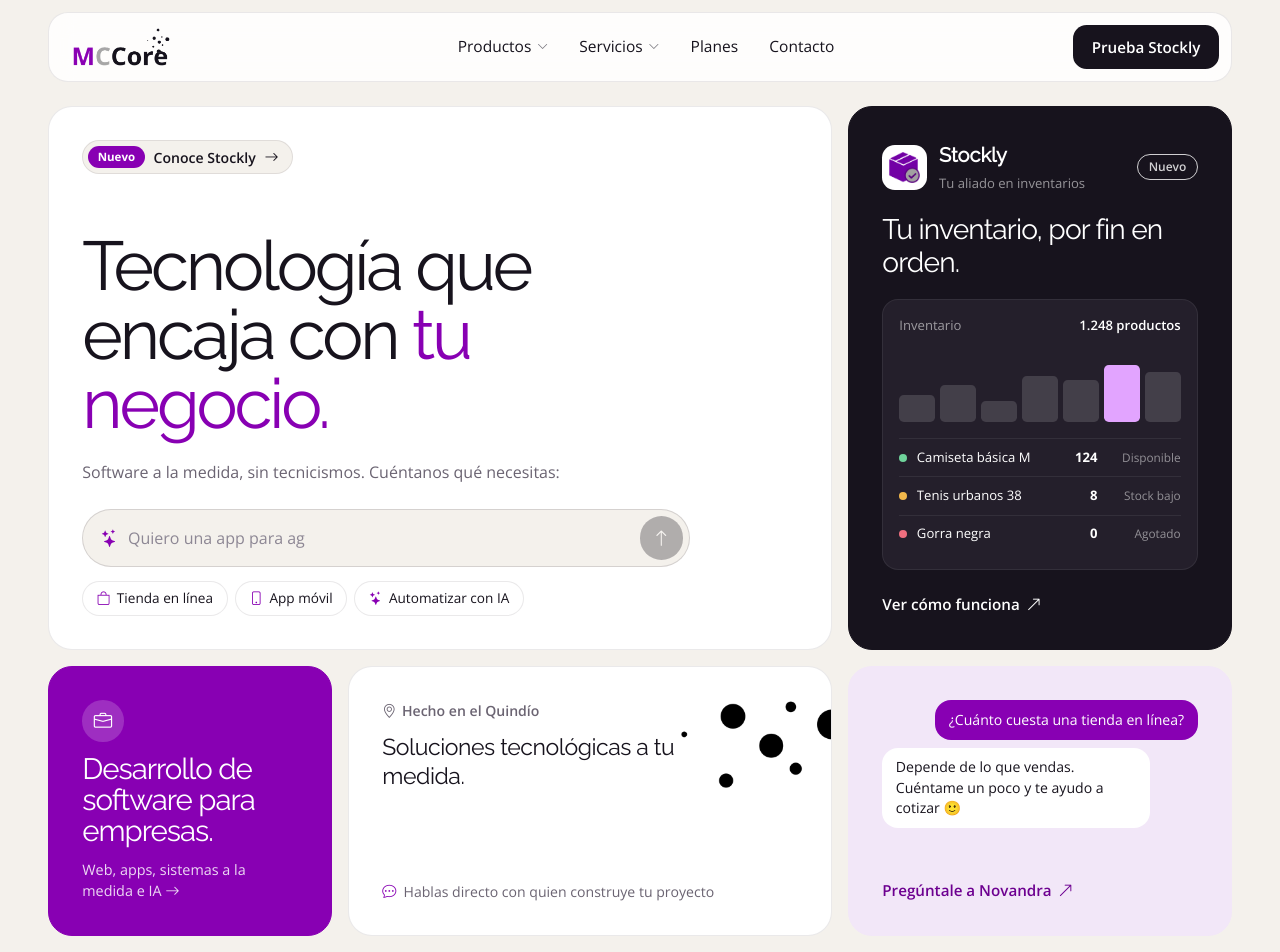
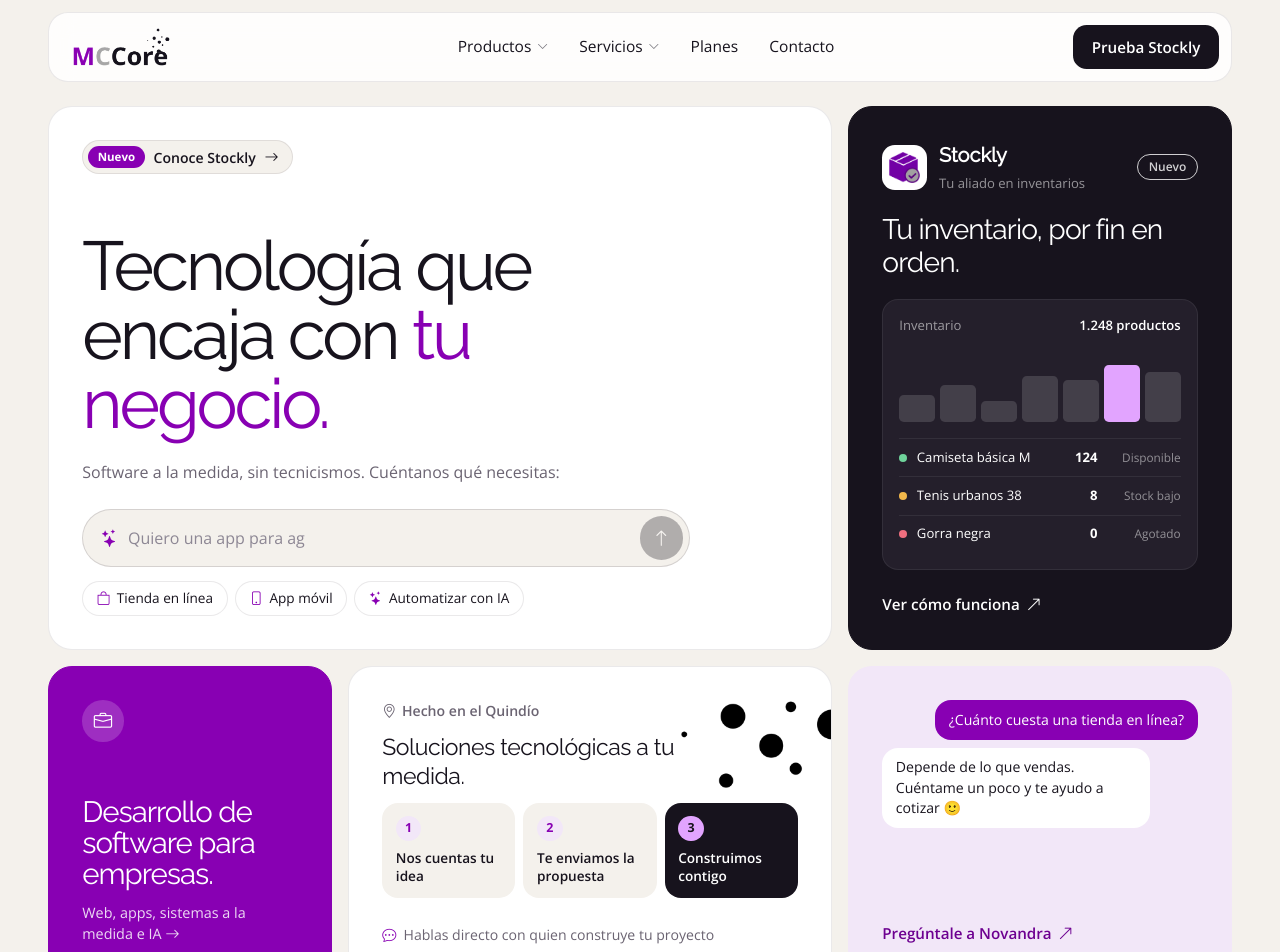
Before and after one commit to LuisaL1/MCCore, a React (Vite) app: page / in a window 1280 px wide. Shown: the top 952 px of the page. Built offline with nearby package versions, Linux system fonts and the light colour scheme.

Commit message:
Llenar espacio vacío en la tarjeta del Quindío

```diff
--- a/src/components/Hero.css
+++ b/src/components/Hero.css
@@ -377,3 +377,45 @@
 
 /* Mantiene la proporción de los círculos (tienen width/height en el HTML) */
 .human-circles { height: auto; }
+
+/* Mini paso a paso dentro de la tarjeta humana (llena el espacio con algo útil) */
+.human-steps {
+  display: grid;
+  grid-template-columns: repeat(3, 1fr);
+  gap: .5rem;
+  margin: auto 0 0;
+  padding: 0;
+  list-style: none;
+}
+.human-steps li {
+  display: flex;
+  flex-direction: column;
+  gap: .5rem;
+  padding: .8rem .85rem;
+  border-radius: 1rem;
+  background: var(--mc-bg);
+  font-size: .85rem;
+  font-weight: 600;
+  line-height: 1.3;
+}
+.human-steps span {
+  display: grid;
+  place-items: center;
+  width: 1.6rem;
+  height: 1.6rem;
+  border-radius: 50%;
+  font-size: .78rem;
+  font-weight: 700;
+  color: var(--mc-purple);
+  background: var(--mc-purple-soft);
+}
+.human-steps li:last-child { color: var(--mc-white); background: var(--mc-ink); }
+.human-steps li:last-child span { color: var(--mc-ink); background: var(--mc-lilac); }
+.tile-human .human-note { margin-top: .9rem; }
+@media (max-width: 420px) {
+  .human-steps { grid-template-columns: 1fr; }
+  .human-steps li { flex-direction: row; align-items: center; }
+}
+@media (max-width: 680px) {
+  .tile-human .human-text { max-width: none; padding-right: 5.5rem; }
+}
--- a/src/components/Hero.jsx
+++ b/src/components/Hero.jsx
@@ -114,6 +114,11 @@
           <img src={circles} alt="" className="human-circles" aria-hidden="true" width="520" height="454" />
           <span className="human-place"><i className="bi bi-geo-alt" aria-hidden="true" /> Hecho en el Quindío</span>
           <p className="human-text">Soluciones tecnológicas a tu medida.</p>
+          <ol className="human-steps" aria-label="Cómo trabajamos">
+            <li><span>1</span> Nos cuentas tu idea</li>
+            <li><span>2</span> Te enviamos la propuesta</li>
+            <li><span>3</span> Construimos contigo</li>
+          </ol>
           <span className="human-note">
             <i className="bi bi-chat-dots" aria-hidden="true" /> Hablas directo con quien construye tu proyecto
           </span>
```
Also changed, not shown: 1 other file (tests, documents, lock files or other folders).
